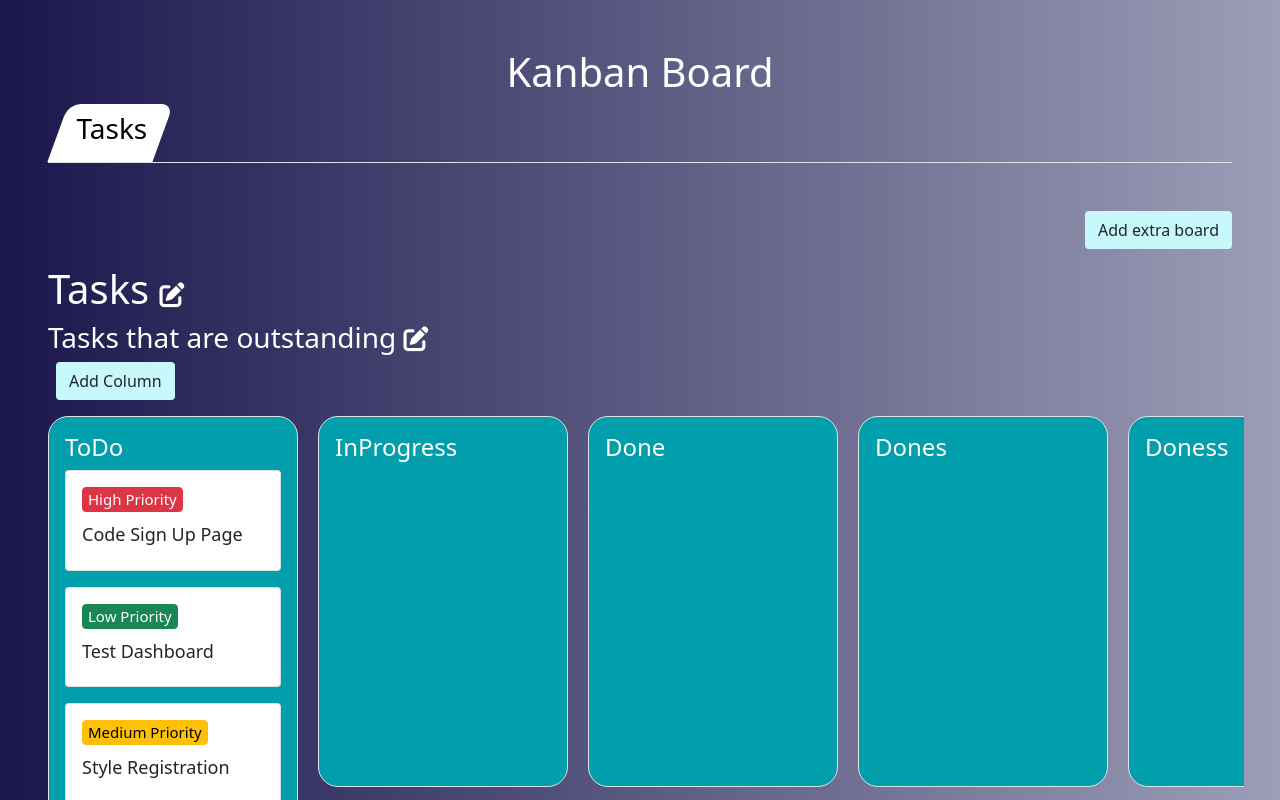
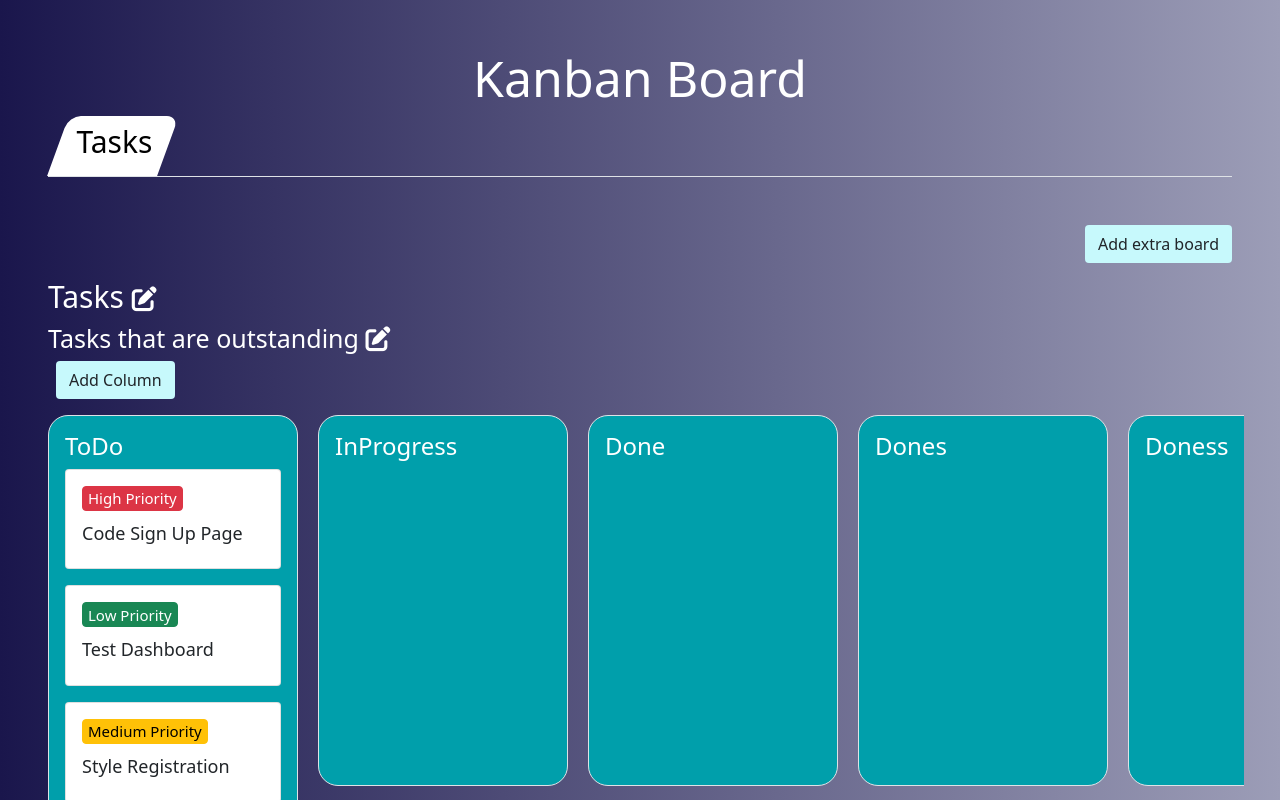
Before and after one commit to Randyyeo/Kanban-board, a Vue app: page / in a window 1280 px wide. Shown: the top 800 px of the page. Built offline with nearby package versions, Linux system fonts and the light colour scheme.

Commit message:
slight changes to navbar

```diff
--- a/src/App.vue
+++ b/src/App.vue
@@ -1,6 +1,6 @@
 <template>
   <div class="container-fluid px-5 mt-5">
-    <h1 class="text-center text-white">Kanban Board</h1>
+    <h1 class="text-center text-white" style="font-size: 50px;">Kanban Board</h1>
     <ul class="nav nav-tabs">
       <li
         v-for="(arr, index) in arrArrays"
@@ -13,7 +13,7 @@
           class="nav-link"
           style="text-decoration: none;border-top-right-radius: 12px; border-top-left-radius: 12px; border-top: none;"
           @click="change(index)"
-          ><h3 style="transform: skew(20deg)">{{ index }}</h3></a
+          ><h3 style="transform: skew(20deg); font-size: 30px;">{{ index }}</h3></a
         >
       </li>
     </ul>
@@ -47,7 +47,7 @@
     <div>
       <h4 v-if="error" class="text-danger">{{ error }}</h4>
       <div class="row mb-5 mt-3">
-        <h1 style="color: white">
+        <h1 style="color: white; font-size: 30px;">
           {{ display }}
           <i
             style="cursor: pointer; font-size: 25px"
@@ -70,7 +70,7 @@
             Update
           </button>
         </div>
-        <h3 style="color: white">
+        <h3 style="color: white; font-size: 25px;">
           {{ displayArr.desc }}
           <i
             style="cursor: pointer; font-size: 25px"
--- a/src/components/ModalColumn.vue
+++ b/src/components/ModalColumn.vue
@@ -1,6 +1,6 @@
 <template>
   <div
-    class="modal fade"
+    class="modal fade mt-5"
     :id="'exampleModal1' + display"
     tabindex="-1"
     role="dialog"
```
